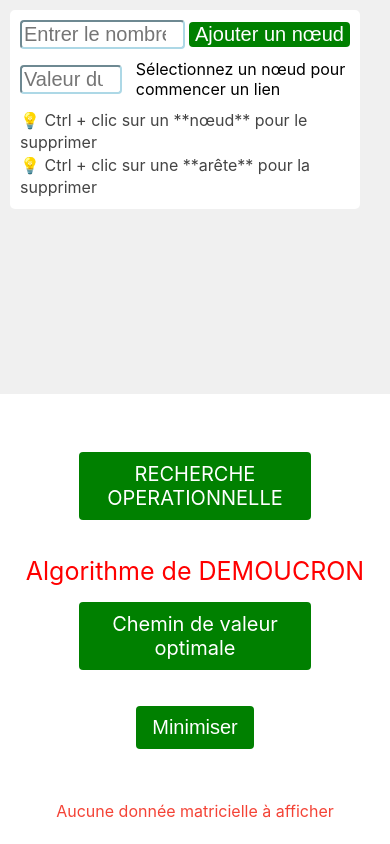
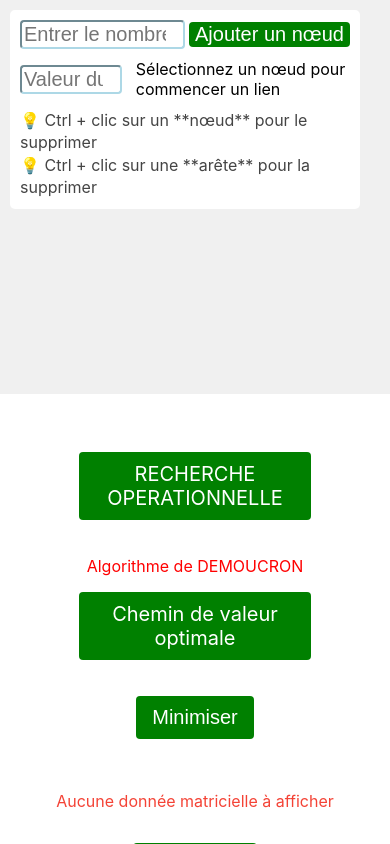
Before and after one commit to miorami07/ro-project, a React (Create React App) app: page / in a window 390 px wide. Built offline with nearby package versions, Linux system fonts and the light colour scheme.

Commit message:
fix: responsive design head

```diff
--- a/src/component/graphe/Tableau.jsx
+++ b/src/component/graphe/Tableau.jsx
@@ -142,7 +142,7 @@ const Tableau = ({ nodes = [], edges = [] }) => {
           direction={{ xs: "column", md: "row" }}
           gap={{ xs: 2, md: 2 }}
           justifyContent={"space-between"}
-          alignItems={"center"}
+          alignItems="center"
           flexWrap="wrap"
         >
           <span
@@ -160,9 +160,9 @@ const Tableau = ({ nodes = [], edges = [] }) => {
           >
             RECHERCHE OPERATIONNELLE
           </span>
-          <span style={{ color: "red", fontSize: "25px" }}>
+          <Stack style={{ color: "red" }} fontSize={{ xs: 16, md: 25 }}>
             Algorithme de DEMOUCRON
-          </span>
+          </Stack>
           <span
             style={{
               marginBottom: 20,
```
